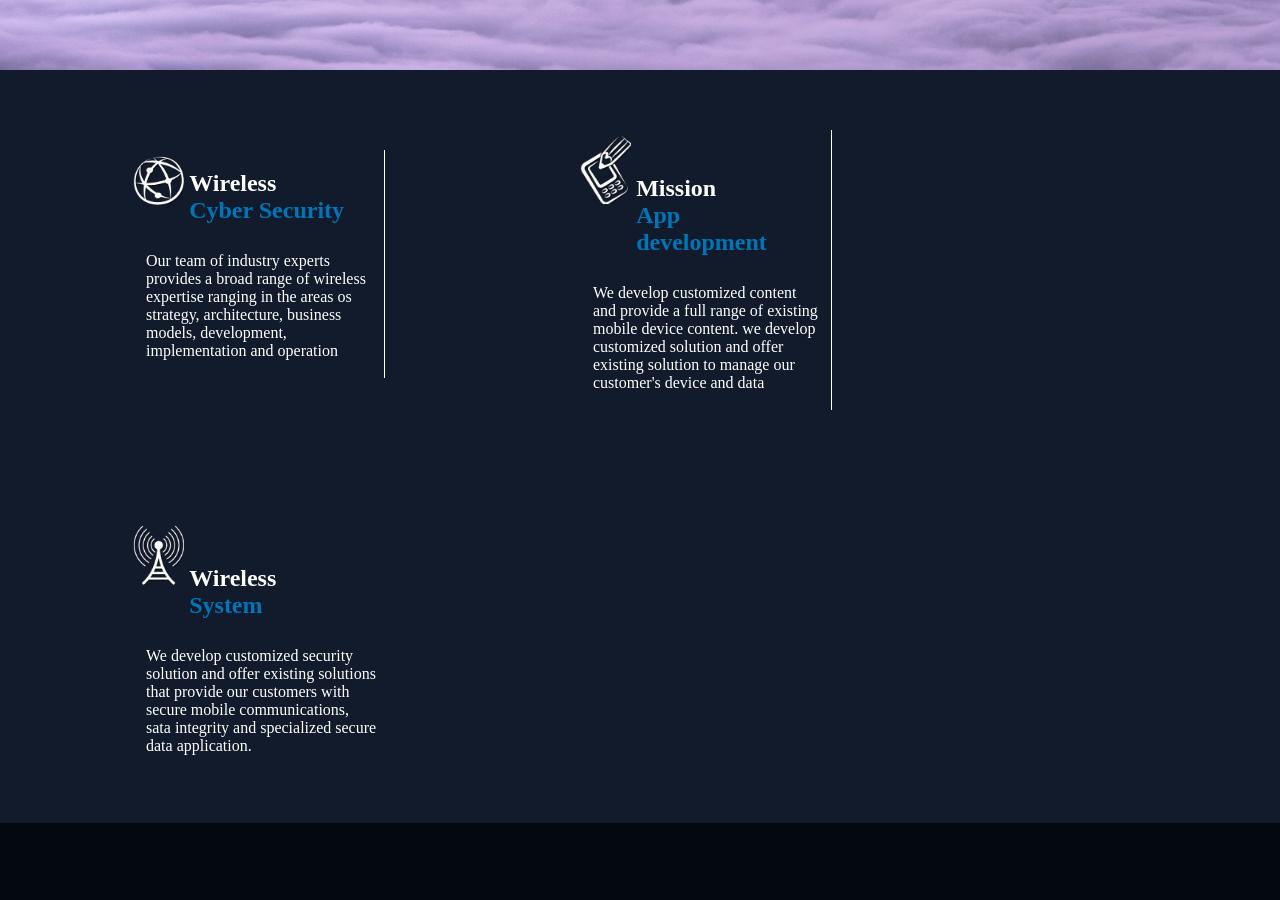
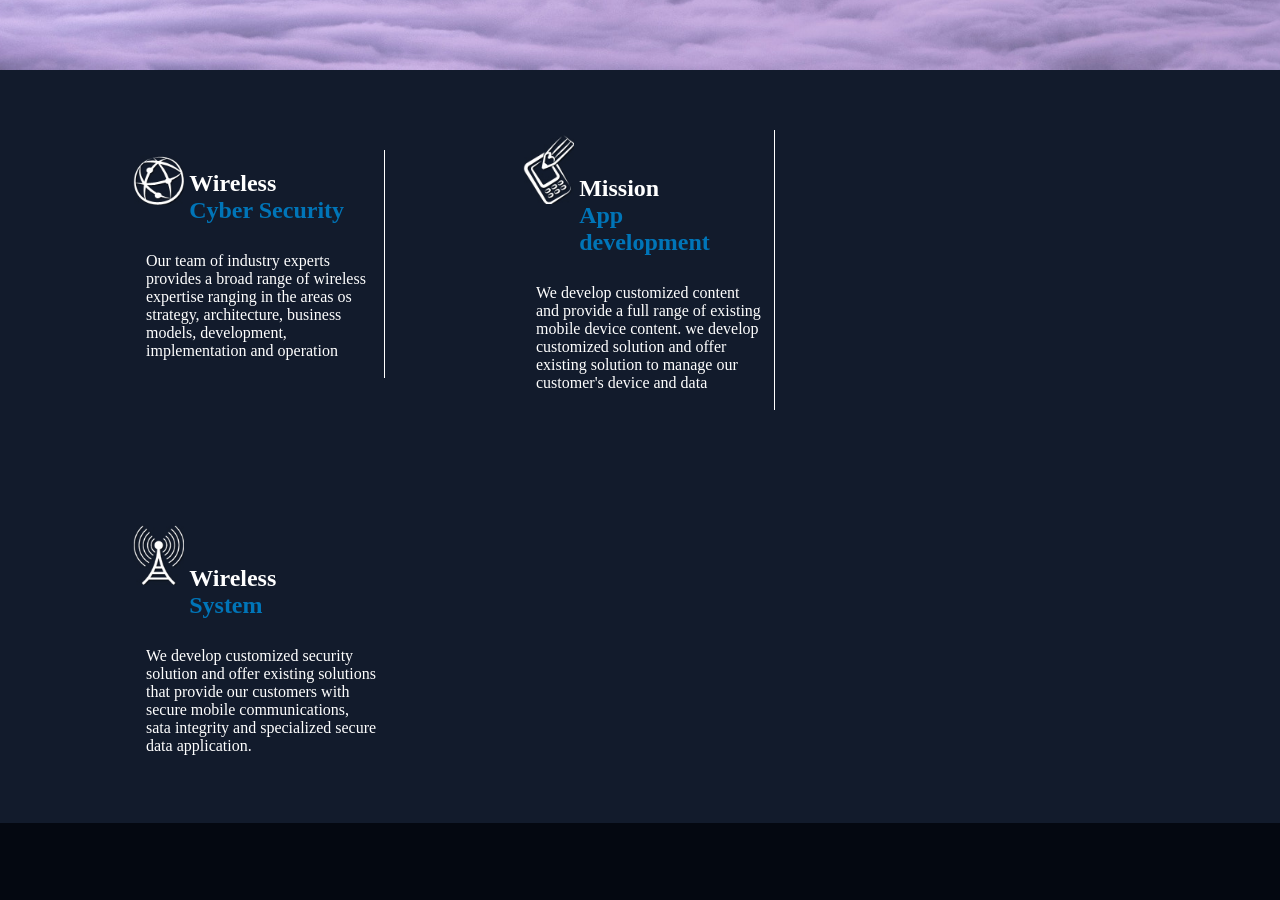
Before and after one commit to mtitorik/Blue_Layout, a plain HTML site: page index.html in a window 1280 px wide. Shown: the part 800-1700 px from the top of the page. Drawn offline with Linux system fonts and the light colour scheme.

Commit message:
Update style.css

```diff
--- a/css/style.css
+++ b/css/style.css
@@ -102,7 +102,7 @@ header{
 			float: left;
 			/*margin-top: 80px;*/
 			/*margin-right: auto;*/
-			margin: 80px 190px 50px 0;
+			margin: 80px 133px 50px 0;
 			border-right:1px solid white;
 	}
 .service:last-child{
```
